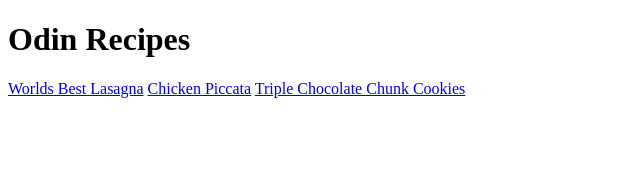
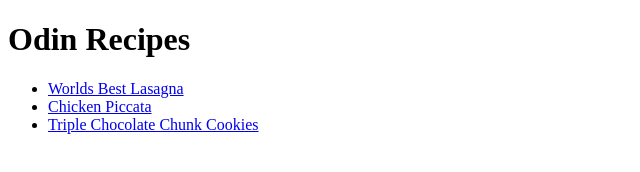
Before and after one commit to mansoordaz/odin-recipes, a plain HTML site: page index.html in a window 1280 px wide. Shown: the whole page, without its empty margins (0-640 px from the left). Drawn offline with Linux system fonts and the light colour scheme.

Commit message:
Edit index.html

```diff
--- a/index.html
+++ b/index.html
@@ -7,8 +7,10 @@
 </head>
 <body>
     <h1>Odin Recipes</h1>
-    <a href="./recipes/lasagna.html">Worlds Best Lasagna</a>
-    <a href="./recipes/chicken.html">Chicken Piccata</a>
-    <a href="./recipes/cookies.html">Triple Chocolate Chunk Cookies</a>
+    <ul>
+        <li><a href="./recipes/lasagna.html">Worlds Best Lasagna</a></li>
+        <li><a href="./recipes/chicken.html">Chicken Piccata</a></li>
+        <li><a href="./recipes/cookies.html">Triple Chocolate Chunk Cookies</a></li>
+    </ul>
 </body>
 </html>
```
